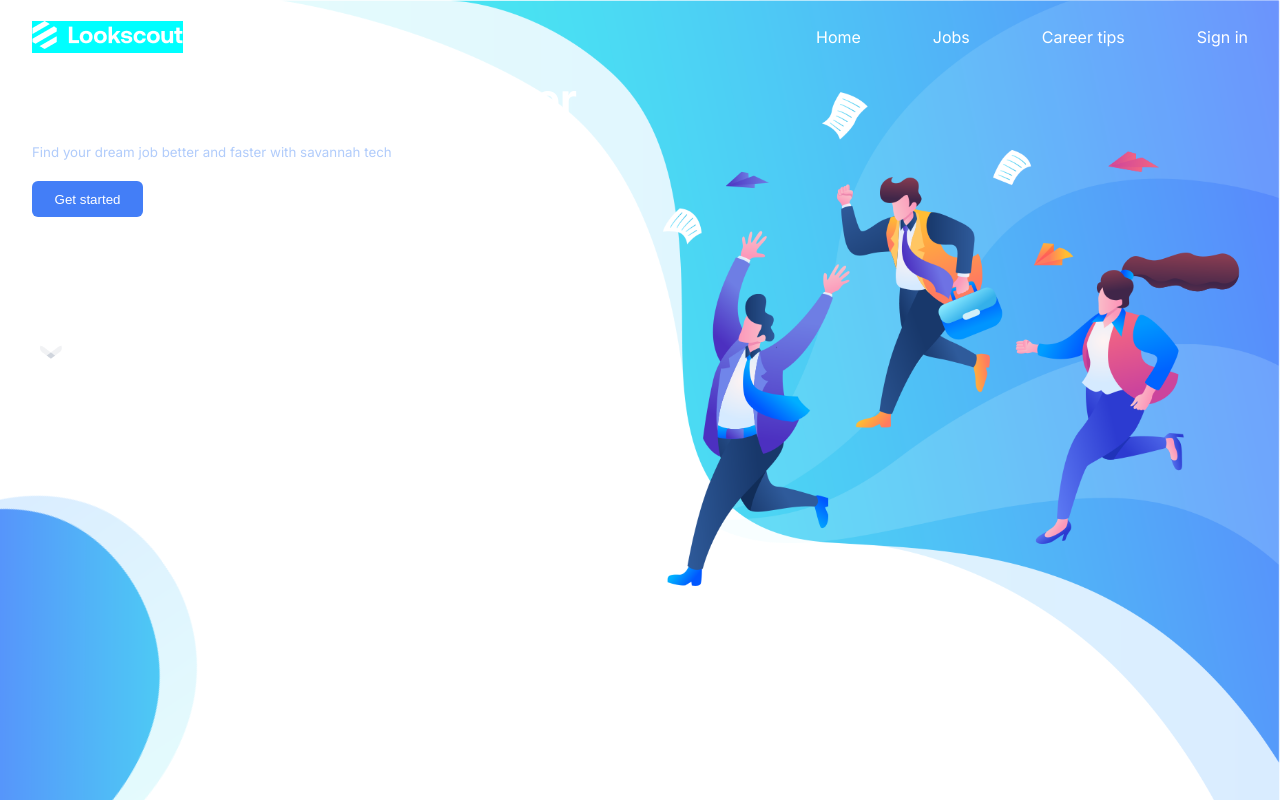
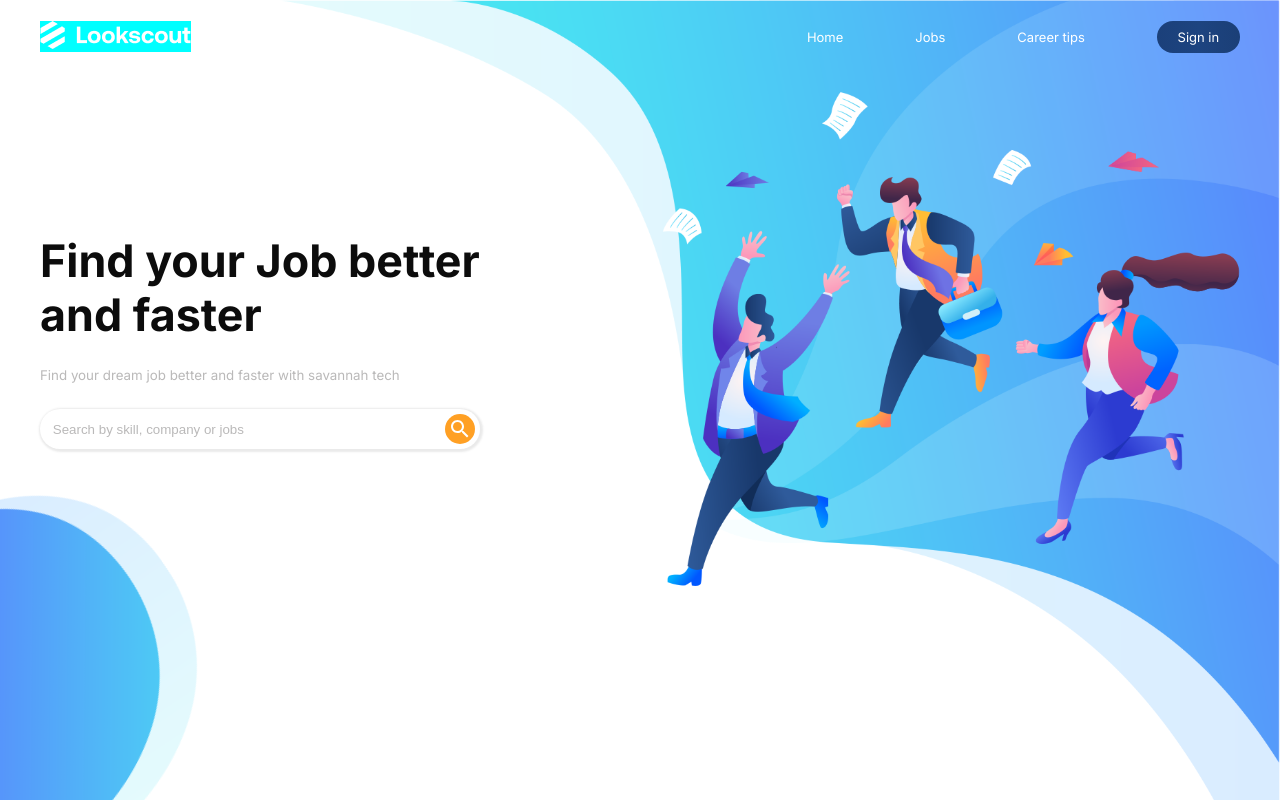
Before and after one commit to steveghana/Joblisting-Monorepo, a Next.js app in the folder app/web/: page / in a window 1280 px wide. Shown: the top 800 px of the page. Built offline with nearby package versions, Linux system fonts and the light colour scheme.

Commit message:
complete banner and nave desktop

```diff
--- a/app/web/Landing/components/banner.tsx
+++ b/app/web/Landing/components/banner.tsx
@@ -6,6 +6,7 @@ import Netflix from "../../assets/netflix.png";
 import Slack from "../../assets/slack.png";
 import Gitlab from "../../assets/gitlab.png";
 import Paypal from "../../assets/paypal.png";
+import { Search } from "@mui/icons-material";
 const Banner = () => {
   return (
     <div className="banner__container">
@@ -15,19 +16,16 @@ const Banner = () => {
             <Image src={patternLeft} alt="pattern" className="banner__left-pattern-img"/>
           </div>
           <div className="banner__left-top">
-            <h1>Find Jobs better and faster</h1>
+            <h1>Find your Job better <br/> and faster</h1>
             <p>
               Find your dream job better and faster with savannah tech
             </p>
-            <button>Get started</button>
-          </div>
-          <div className="banner__left-bottom">
-            <h5>Who supports us</h5>
-            <div className="logos">
-              <Image src={Gitlab} alt="Gitlab" />
-              <Image src={Slack} alt="slack" />
-              <Image src={Netflix} alt="netflix" />
-              <Image src={Paypal} alt="paypal" />
+            <div className="banner__left-input">
+              <input type="text" placeholder="Search by skill, company or jobs" />
+              <div className="banner__left-input-search">
+              <Search sx={{color:'white'}}/>
+
+              </div>
             </div>
           </div>
         </div>
--- a/app/web/Landing/components/nav.tsx
+++ b/app/web/Landing/components/nav.tsx
@@ -11,7 +11,7 @@ const NavBar = () => {
         <li className="nav__item">Home</li>
         <li className="nav__item">Jobs</li>
         <li className="nav__item">Career tips</li>
-        <li className="nav__item_auth">Sign in</li>
+        <li className="nav__item-auth">Sign in</li>
       </ul>
     </div>
   );
--- a/app/web/styles/Landing/banner.scss
+++ b/app/web/styles/Landing/banner.scss
@@ -3,47 +3,54 @@
 
 .banner {
   &__container {
-    // position: relative;
-    // z-index: 1;
     width: 100%;
     min-height: 100vh;
-    // background-color: var(--main-blue);
-    // display: flex;
-    // &::before {
-    //   content: "";
-    //   display: none;
-    //   background-color: var(--btn-blue);
-    //   position: absolute;
-
-    //   right: 0;
-    //   height: 100%;
-    //   width: 30vw;
-    // }
   }
   &__wrapper {
     @include flex($JustifyContent: space-between);
     max-width: var(--maxWidth);
     height: 100%;
     margin: 0 auto;
-    padding-left: 2rem;
+    // padding-left: 2rem;
     @include respond(tablet-portrait) {
-      // padding: 1rem;
       flex-direction: column-reverse;
-      // gap: 1rem;
     }
-    // background-color: red;
   }
   &__left {
     @include flex($direction: column, $gap: 2.3rem, $alignItems: flex-start);
-    padding: 0rem 1rem 0rem 0rem;
+    // padding: 0rem 1rem 0rem 0rem;
     height: 100%;
-    &-pattern{
+    max-width: 80%;
+    &-input {
+      @include flex($gap: 1rem);
+      border-radius: 50px;
+      padding: 0.3rem;
+      box-shadow: 1px 1px 2px 2px rgba(49, 49, 49, 0.1);
+      width: 100%;
+      &-search {
+        border-radius: 50%;
+        padding: 0.2rem;
+        background-color: #ffa024;
+        @include flex();
+      }
+      input {
+        width: 100%;
+        outline: none;
+        border-radius: 50px;
+        border: none;
+        padding: 0.5rem;
+        &::placeholder {
+          color: var(--dark-white);
+        }
+      }
+    }
+    &-pattern {
       position: absolute;
       top: 60vh;
       left: -15vw;
 
-      &-img{
-rotate: 30deg;
+      &-img {
+        rotate: 30deg;
       }
     }
     // width: 40%;
@@ -54,39 +61,24 @@ rotate: 30deg;
       justify-content: center;
     }
     margin-bottom: 15rem;
-    // margin: auto ;
-    color: white;
+    color: rgb(12, 12, 12);
     &-top {
-      // text-align: center;
-      @include flex($direction: column, $gap: 1.3rem, $alignItems: flex-start);
+      max-width: 100%;
+      @include flex($direction: column, $gap: 1.6rem, $alignItems: flex-start);
       h1 {
-        font-size: 2.6rem;
+        font-size: 2.8rem;
         margin: auto;
       }
       p {
-        color: #b1ccfb;
+        color: var(--dark-white);
         font-size: smaller;
-        // padding: 0 3rem 0 0;
       }
-      button {
-        background-color: var(--btn-blue);
-        padding: 10px, 15px, 10px, 15px;
-        border-radius: 6px;
-        height: 36px;
-        width: 111px;
-        color: white;
-        border: none;
-        outline: none;
-        @include respond(tablet-portrait) {
-          margin: 0 auto;
-        }
-      }
+      margin-top: 10rem;
     }
     &-bottom {
       @include flex($direction: column, $gap: 2rem, $alignItems: flex-start);
       h5 {
         margin-top: 2rem;
-        // margin-right: auto;
       }
       div {
         @include flex($gap: 2rem);
@@ -106,18 +98,12 @@ rotate: 30deg;
     position: absolute;
     top: 0;
     right: 0;
-    // height: 100%;
     @include respond(tablet-portrait) {
       position: relative;
       margin-left: auto;
     }
     @include respond(mobile) {
-      // translate: 50px 0;
-      // width: 70vw;
-      // margin: auto;
     }
-    // display: flex;
-    // padding: 1.2rem;
     &-gElement {
       margin: auto;
       max-width: 1000px;
@@ -128,7 +114,6 @@ rotate: 30deg;
         max-height: 390px;
         translate: -89px 20px;
       }
-      // translate: -130px 0;
       object-fit: contain;
     }
   }
--- a/app/web/styles/Landing/nav.scss
+++ b/app/web/styles/Landing/nav.scss
@@ -4,11 +4,11 @@
 .nav {
   &__container {
     z-index: 4;
-    // background-color: red;
-    // background-color: var(--main-blue);
-    // border-bottom: 1px solid var(--btn-blue);
     @include flex();
     padding: 0 2rem;
+    li{
+      font-size: 13px;
+    }
   }
   &__wrapper {
     color: white;
@@ -31,6 +31,9 @@
   }
   &__item-auth {
     // margin-left: auto;
+    background: linear-gradient(to right, #1b407a,#1d4480, #1b3f77);
+    border-radius: 100px;
+    padding: .5rem 1.3rem;
     @include respond(small-tablet) {
       display: none;
     }
--- a/app/web/styles/_base.scss
+++ b/app/web/styles/_base.scss
@@ -5,7 +5,8 @@
   --btn-blue: #437ef7;
   --showcase-dark: #151b28;
   --messaging-color: #5f6d7e;
-  --maxWidth: 1350px;
+  --dark-white:rgb(186, 185, 185);
+  --maxWidth: 1200px;
 }
 //========== RESETS ==========
 *,
```
Also changed, not shown: package.json (+5 -2 lines), 1 other file (tests, documents, lock files or other folders).
